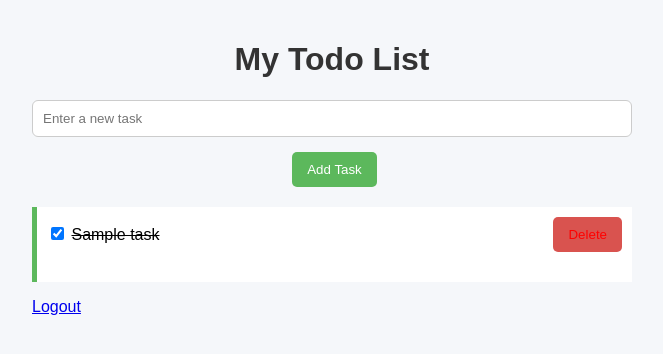
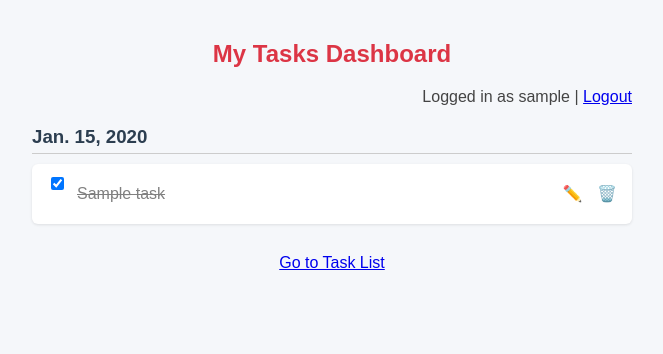
Before and after one commit to E-keyz/todo, a Django app: page / in a window 1280 px wide. Shown: the top 354 px of the page, without its empty margins (308-971 px from the left). Run offline with Django 5.2, Linux system fonts and the light colour scheme; a user stored in the database is signed in; tables that the repository leaves empty hold one stand-in row (values such as "Sample post").

Commit message:
Added a dashboard, confirm delete and froup by date

```diff
--- a/src/tasks/models.py
+++ b/src/tasks/models.py
@@ -1,11 +1,13 @@
 from django.db import models
 from django.contrib.auth.models import User
+from django.utils import timezone
 
 # Create your models here.
 class Task(models.Model):
     user = models.ForeignKey(User, on_delete=models.CASCADE)
     title = models.CharField(max_length=100)
     completed = models.BooleanField(default=False)
+    created_at = models.DateTimeField(default=timezone.now)
 
 
     def __str__(self):
--- a/src/tasks/static/tasks/styles.css
+++ b/src/tasks/static/tasks/styles.css
@@ -111,3 +111,167 @@ form input[type="submit"]:hover {
     color: red;
     text-align: center;
 }
+
+h2, h3 {
+        color: #333;
+        margin-bottom: 10px;
+    }
+
+ul {
+     list-style: none;
+    padding: 0;
+        }
+
+li {
+    padding: 10px;
+    border-bottom: 1px solid #eee;
+    display: flex;
+    justify-content: space-between;
+    align-items: center;
+    }
+
+.stats {
+    margin-bottom: 20px;
+    background: #f9f9f9;
+    border-radius: 8px;
+    padding: 10px;
+        }
+
+.task-status {
+    font-size: 18px;
+        }
+
+.actions a {
+    margin-left: 10px;
+    text-decoration: none;
+    color: #555;
+    transition: 0.2s;
+        }
+
+.actions a:hover {
+    color: #222;
+        }
+
+.top-bar {
+    text-align: right;
+     margin-bottom: 10px;
+        }
+
+.go-tasks {
+    display: block;
+    text-align: center;
+    margin-top: 20px;
+        }
+
+.go-tasks a {
+    background: #007bff;
+    color: white;
+    padding: 8px 14px;
+    text-decoration: none;
+    border-radius: 6px;
+        }
+
+.go-tasks a:hover {
+    background: #0056b3;
+        }
+
+.cancel-link {
+     margin-left: 15px;
+     text-decoration: none;
+     color: #555;
+     font-weight: bold;
+        }
+
+.cancel-link:hover {
+  color: #000;
+        }
+
+ .container {
+            max-width: 500px;
+            margin: 80px auto;
+            padding: 30px;
+            background-color: white;
+            border-radius: 10px;
+            box-shadow: 0 3px 10px rgba(0, 0, 0, 0.1);
+            text-align: center;
+        }
+
+        h2 {
+            color: #dc3545;
+        }
+
+        p {
+            margin: 20px 0;
+            color: #444;
+        }
+
+        .btn-group {
+            display: flex;
+            justify-content: center;
+            gap: 20px;
+            margin-top: 30px;
+        }
+
+        .btn-group button,
+        .btn-group a {
+            padding: 10px 20px;
+            font-size: 15px;
+            border: none;
+            border-radius: 6px;
+            cursor: pointer;
+            text-decoration: none;
+        }
+
+        .btn-confirm {
+            background-color: #dc3545;
+            color: white;
+        }
+
+        .btn-cancel {
+            background-color: #6c757d;
+            color: white;
+        }
+
+        .btn-confirm:hover {
+            background-color: #c82333;
+        }
+
+        .btn-cancel:hover {
+            background-color: #5a6268;
+        }
+
+   .date-group {
+            margin-bottom: 30px;
+        }
+    .date-heading {
+            color: #2c3e50;
+            border-bottom: 1px solid #ccc;
+            padding-bottom: 5px;
+            margin-bottom: 10px;
+        }
+        .task-item {
+            background: #fff;
+            padding: 10px 15px;
+            margin-bottom: 10px;
+            border-radius: 6px;
+            box-shadow: 0 1px 3px rgba(0,0,0,0.1);
+            display: flex;
+            align-items: center;
+            justify-content: space-between;
+        }
+        .task-title {
+            flex-grow: 1;
+            margin-left: 10px;
+        }
+        .completed {
+            text-decoration: line-through;
+            color: gray;
+        }
+        .icons a {
+            margin-left: 10px;
+            text-decoration: none;
+            color: #333;
+        }
+        .icons a:hover {
+            color: #e74c3c;
+        }
--- /dev/null
+++ b/src/tasks/templates/tasks/dashboard.html
@@ -0,0 +1,46 @@
+{% load static %}
+<!DOCTYPE html>
+<html lang="en">
+<head>
+    <meta charset="UTF-8">
+    <title>Dashboard - My Tasks</title>
+     <link rel="stylesheet" href="{% static 'tasks/styles.css' %}">
+
+</head>
+<body>
+    <h2>My Tasks Dashboard</h2>
+    {% if user.is_authenticated %}
+    <p style="text-align: right;">
+        Logged in as {{ user.username }} |
+        <a href="{% url 'logout' %}">Logout</a>
+    </p>
+{% endif %}
+
+    {% for date, tasks_on_date in grouped_tasks.items %}
+        <div class="date-group">
+            <h3 class="date-heading">{{ date }}</h3>
+            {% for task in tasks_on_date %}
+                <div class="task-item">
+                    <form action="{% url 'toggle_complete' task.id %}" method="POST">
+                        {% csrf_token %}
+                        <input type="checkbox" onchange="this.form.submit()" {% if task.completed %}checked{% endif %}>
+                    </form>
+                    <div class="task-title {% if task.completed %}completed{% endif %}">
+                        {{ task.title }}
+                    </div>
+                    <div class="icons">
+                        <a href="{% url 'edit_task' task.id %}">✏️</a>
+                        <a href="{% url 'delete_task' task.id %}" onclick="return confirm('Are you sure you want to delete this task?')">🗑️</a>
+                    </div>
+                </div>
+            {% endfor %}
+        </div>
+    {% endfor %}
+
+     <p style="text-align: center;">
+            <a href="{% url 'task_list' %}">Go to Task List</a>
+        </p>
+
+
+</body>
+</html>
--- a/src/tasks/urls.py
+++ b/src/tasks/urls.py
@@ -1,11 +1,15 @@
 from django.urls import path
-from .views import task_list, complete_task, delete_task, register_user, login_view, logout_view
+from .views import task_list, complete_task, delete_task, register_user, login_view, logout_view, dashboard, edit_task, toggle_complete
 
 urlpatterns = [
-    path('', task_list, name='task_list'),
-    path('complete/<int:pk>/', complete_task, name='complete_task'),
-    path('delete/<int:pk>/', delete_task, name='delete_task'),
+    path('tasks/', task_list, name='task_list'),
+    path('complete/<int:task_id>/', complete_task, name='complete_task'),
+    path('delete/<int:task_id>/', delete_task, name='delete_task'),
     path('register/', register_user, name='register'),
     path('login/', login_view, name='login'),
-    path('logout/', logout_view, name='logout')
+    path('logout/', logout_view, name='logout'),
+    path('', dashboard, name='dashboard'),
+    path('edit/<int:task_id>/', edit_task, name='edit_task'),
+    path('toggle/<int:task_id>/', toggle_complete, name='toggle_complete'),
+
 ]
--- a/src/tasks/views.py
+++ b/src/tasks/views.py
@@ -3,6 +3,9 @@ from django.contrib.auth.forms import UserCreationForm
 from django.contrib import messages
 from django.contrib.auth import authenticate, login, logout
 from django.contrib.auth.decorators import login_required
+from itertools import groupby
+from django.utils.timezone import localtime
+from django.db.models.functions import TruncDate
 
 from tasks.models import Task
 
@@ -28,7 +31,7 @@ def login_view(request):
         user = authenticate(request, username=username, password=password)
         if user is not None:
             login(request, user)
-            return redirect('task_list')
+            return redirect('dashboard')
         else:
             messages.error(request, 'Invalid credentials')
     return render(request, 'tasks/login.html')
@@ -43,19 +46,86 @@ def task_list(request):
     if request.method == 'POST':
         title = request.POST.get('title')
         if title:
-            Task.objects.create(title=title)
+            Task.objects.create(title=title, user=request.user)
             return redirect('/')
     tasks = Task.objects.all()
     return render(request, 'tasks/task_list.html', {'tasks': tasks})
 
 
-def complete_task(request, pk):
-    task = get_object_or_404(Task, pk=pk)
+def complete_task(request, task_id):
+    task = get_object_or_404(Task, id=task_id)
     task.completed = not task.completed
     task.save()
     return redirect('/')
 
-def delete_task(request, pk):
-    task = get_object_or_404(Task, pk=pk)
-    task.delete()
-    return redirect('/')
+@login_required(login_url='login')
+def delete_task(request, task_id):
+    task = get_object_or_404(Task, id=task_id)
+
+    if request.method == 'POST':
+        task.delete()
+        return redirect('dashboard')
+
+    return render(request, 'tasks/confirm_delete.html', {'task': task})
+
+
+
+
+@login_required(login_url='login')
+def dashboard(request):
+    tasks = (
+        Task.objects
+        .annotate(created_date=TruncDate('created_at'))
+        .order_by('-created_date')
+    )
+
+    grouped_tasks = {}
+    for date, items in groupby(tasks, key=lambda x: x.created_date): # type: ignore
+        grouped_tasks[date] = list(items)
+
+    total = tasks.count()
+    completed = tasks.filter(completed=True).count()
+    pending = total - completed
+
+    return render(request, 'tasks/dashboard.html', {
+        'grouped_tasks': grouped_tasks,
+        'total': total,
+        'completed': completed,
+        'pending': pending,
+    })
+
+
+   # total = tasks.count()
+    #completed = tasks.filter(completed=True).count()
+   # pending = total - completed
+   # recent_tasks = tasks.order_by('id')[:5]
+
+   # context = {
+    #    'user': user,
+   #     'total': total,
+   #     'completed': completed,
+   #     'pending': pending,
+    #    'recent_tasks': recent_tasks,
+   # }
+
+    #return render(request, 'tasks/dashboard.html', {'grouped_tasks': grouped_tasks})
+
+def edit_task(request, task_id):
+    task = get_object_or_404(Task, id=task_id)
+
+    if request.method == 'POST':
+        title = request.POST.get('title')
+        completed = request.POST.get('completed') == 'on'
+        if title:
+            task.title = title
+            task.completed = completed
+            task.save()
+            return redirect('dashboard')
+
+    return render(request, 'tasks/edit_task.html', {'task': task})
+
+def toggle_complete(request, task_id):
+     task = get_object_or_404(Task, id=task_id)
+     task.completed = not task.completed
+     task.save()
+     return redirect('dashboard')
--- a/src/todoapp/settings.py
+++ b/src/todoapp/settings.py
@@ -118,7 +118,9 @@ USE_TZ = True
 STATIC_URL = 'static/'
 
 # Optional but good:
-STATICFILES_DIRS = [BASE_DIR / "static"]
+
+
+LOGIN_REDIRECT_URL = 'dashboard'
 
 # Default primary key field type
 # https://docs.djangoproject.com/en/5.2/ref/settings/#default-auto-field
```
Also changed, not shown: src/tasks/templates/tasks/confirm_delete.html (added, +23 -0 lines), src/tasks/templates/tasks/edit_task.html (added, +32 -0 lines), src/tasks/migrations/0001_initial.py, src/tasks/migrations/0002_task_user.py (deleted).
